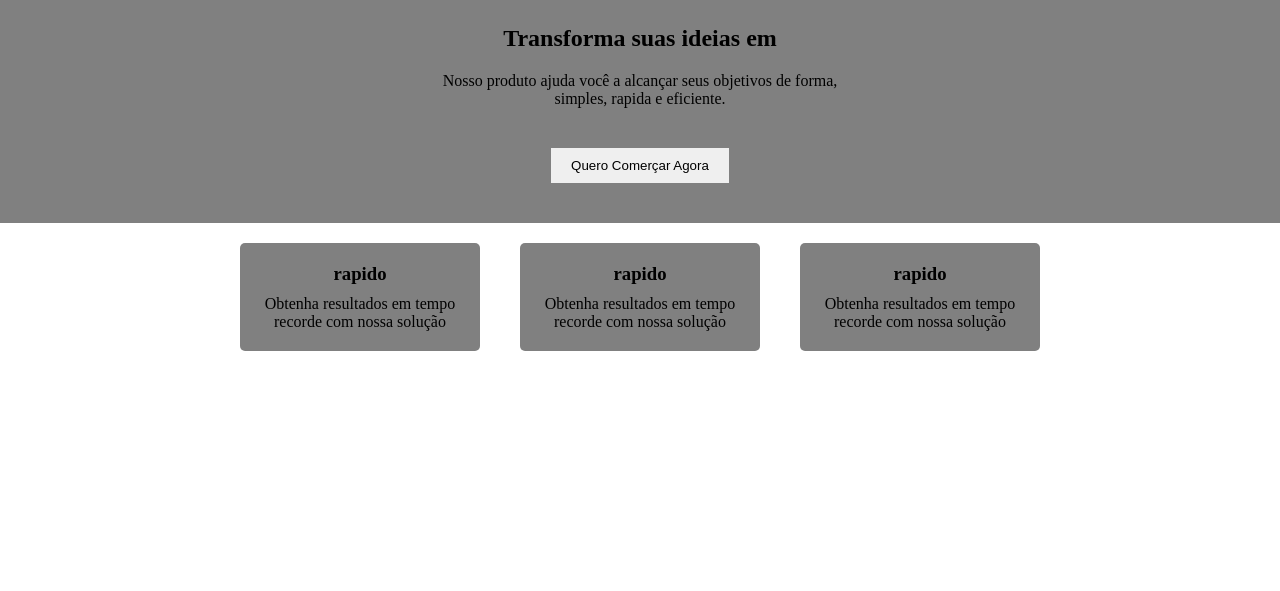
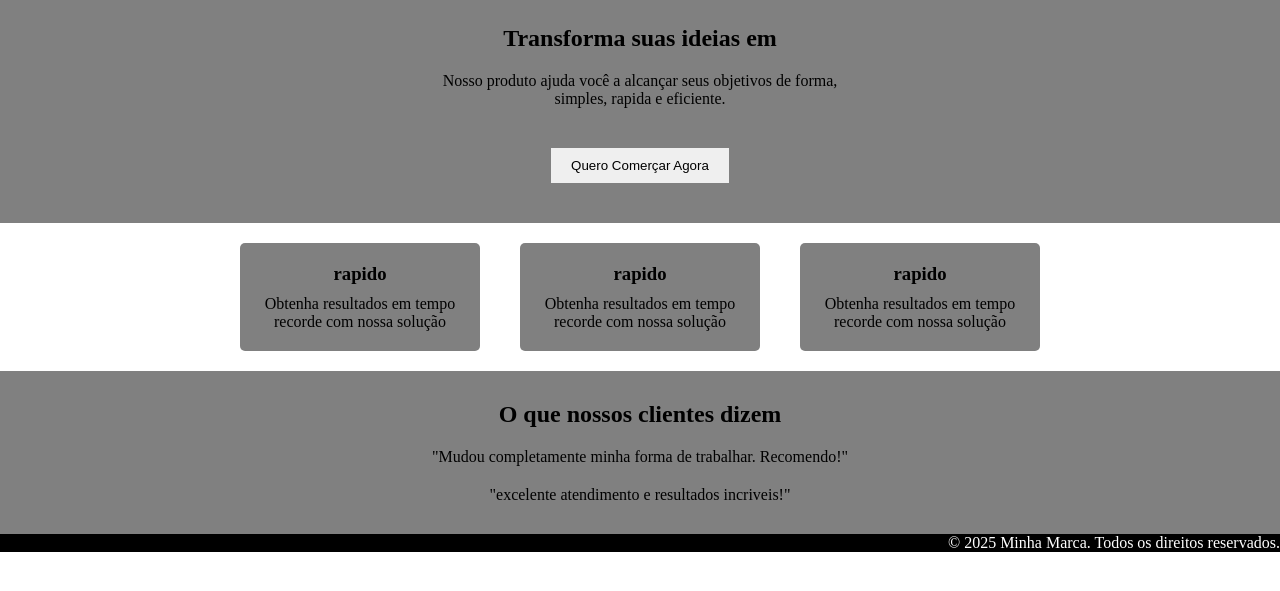
Before and after one commit to thiagoO2006-th/qua207082, a plain HTML site: page landing-page.html in a window 1280 px wide. Shown: the part 59-650 px from the top of the page. Drawn offline with Linux system fonts and the light colour scheme.

Commit message:
aula 250825: desenvolvimento section depoimentos

```diff
--- a/landing-page.html
+++ b/landing-page.html
@@ -69,6 +69,21 @@
         .caixa h3 {
             padding-bottom: 10px;
         }
+        #depoimentos{
+            background-color: gray;
+            text-align: center;
+            padding: 20px;
+        }
+
+        #depoimentos *{
+            padding: 10px;
+        }
+    footer{
+        background-color: black;
+        color: white;
+        text-align: end;
+
+    }
     </style>
 </head>
 
@@ -102,6 +117,14 @@
             <p>Obtenha resultados em tempo recorde com nossa solução </p>
         </div>
     </section>
+    <section id="depoimentos">
+        <h2>O que nossos clientes dizem</h2>
+        <p>"Mudou completamente minha forma de trabalhar. Recomendo!"</p>
+        <p>"excelente atendimento e resultados incriveis!"</p>
+    </section>
+    <footer>
+        &copy; 2025 Minha Marca. Todos os direitos reservados.
+    </footer>
 </body>
 
 </html>
```
